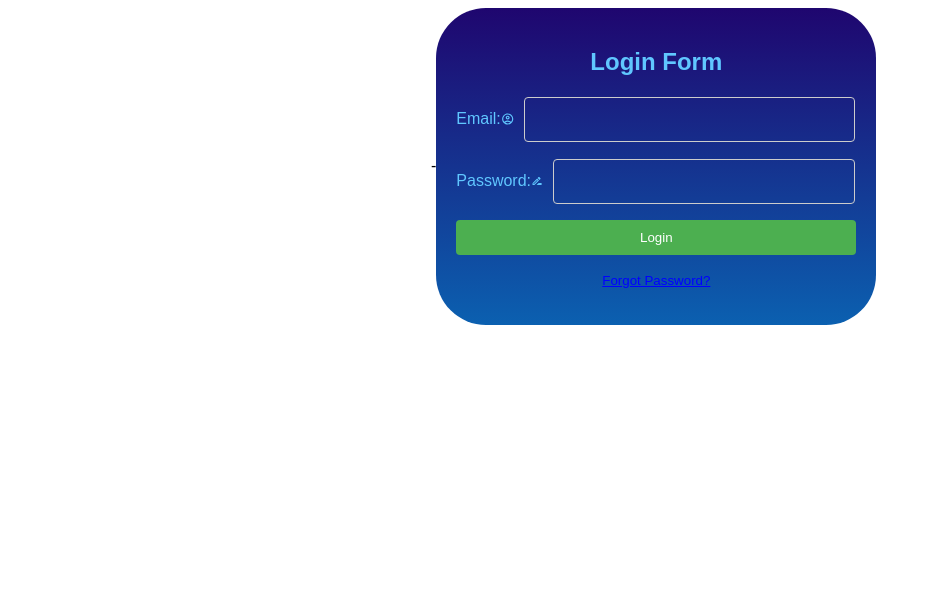
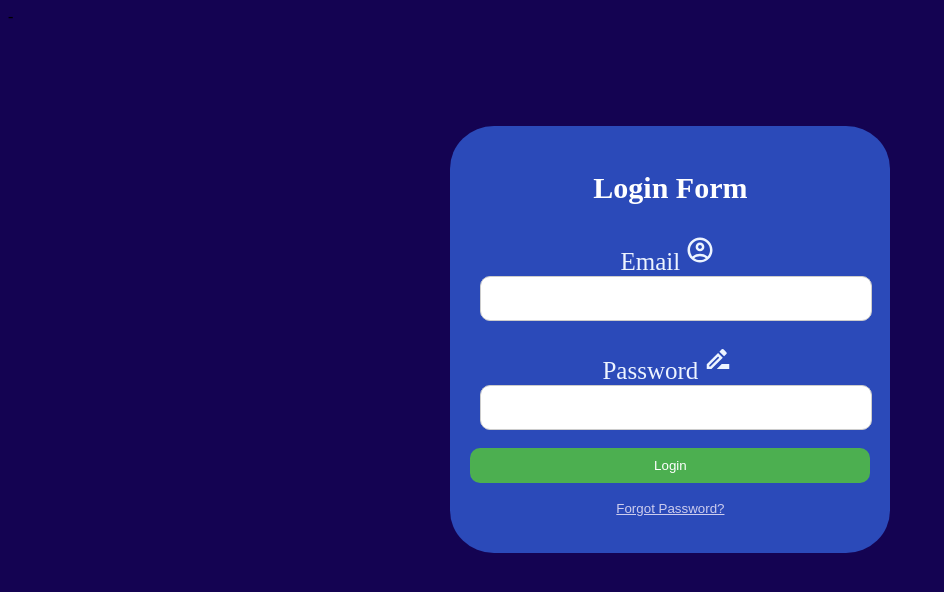
Before and after one commit to CUNY2XTECH-CITYTECH/quantum-coders, a React (Vite) app in the folder frontend/: page /login in a window 1280 px wide. Shown: the top 592 px of the page, without its empty margins (0-944 px from the left). Built offline with nearby package versions, Linux system fonts and the light colour scheme; what supertokens-web-js would draw is missing.

Commit message:
visual design update

```diff
--- a/frontend/src/components/CreateAccount/RegisterForm.tsx
+++ b/frontend/src/components/CreateAccount/RegisterForm.tsx
@@ -99,15 +99,18 @@ export const RegisterForm = () => {
     };
 
     return (
-        <div className="form-container">
-            <div className="header">
-                <div className="text">Create Account</div>
+        <>
+        <div>
+        <body className="Signup-Body">
+            <div className="form-container-Signup">
+                <div className="header-Signup">
+                    <div className="text-Signup">Create Account</div>
                 </div>
                 <form onSubmit={handleSubmit}>
-                <div className="inputs">
-                    <div className="input-field">
-                        <p className="tilted">Full name</p>
-                        <div className="input-icon">
+                    <div className="inputs-Signup">
+                        <div className="input-field-Signup">
+                            <p className="tilted-Signup">Full name</p>
+                            <div className="input-icon-Signup">
                                 <MdOutlineDriveFileRenameOutline />
                                 <input
                                     type="text"
@@ -117,9 +120,9 @@ export const RegisterForm = () => {
                                     onChange={handleChange} required />
                             </div>
                         </div>
-                    <div className="input-field">
-                        <p className="tilted">Username</p>
-                        <div className="input-icon">
+                        <div className="input-field-Signup">
+                            <p className="tilted-Signup">Username</p>
+                            <div className="input-icon-Signup">
                                 <MdOutlineDriveFileRenameOutline />
                                 <input
                                     type="text"
@@ -129,20 +132,20 @@ export const RegisterForm = () => {
                                     onChange={handleChange} required />
                             </div>
                         </div>
-                    <div className="input-field">
-                        <p className="tilted">E-mail</p>
-                        <div className="input-icon">
+                        <div className="input-field-Signup">
+                            <p className="tilted-Signup">E-mail</p>
+                            <div className="input-icon-Signup">
                                 <MdOutlineAccountCircle />
                                 <input type="email"
                                     name="email" placeholder="Email"
                                     value={form.email}
                                     onChange={handleChange} required />
-                            {errors.email && <p className="error-message">{errors.email}</p>}
                             </div>
+                            {errors.email && <p className="error-message-Signup">{errors.email}</p>}
                         </div>
-                    <div className="input-field">
-                        <p className="tilted">Password</p>
-                        <div className="input-icon">
+                        <div className="input-field-Signup">
+                            <p className="tilted-Signup">Password</p>
+                            <div className="input-icon-Signup">
                                 <MdOutlineAccountCircle />
                                 <input
                                     type={showPassword ? "text" : "password"}
@@ -152,12 +155,12 @@ export const RegisterForm = () => {
                                 <span onClick={() => setShowPassword(!showPassword)} className="eye-icon">
                                     {showPassword ? <RiEyeLine /> : <RiEyeCloseLine />}
                                 </span>
-                            {errors.password && <p className="error-message">{errors.password}</p>}
                             </div>
+                            {errors.password && <p className="error-message-Signup">{errors.password}</p>}
                         </div>
-                    <div className="input-field">
-                        <p className="tilted">Enter again the password</p>
-                        <div className="input-icon">
+                        <div className="input-field-Signup">
+                            <p className="tilted-Signup">Enter again the password</p>
+                            <div className="input-icon-Signup">
                                 <RiLockPasswordLine />
                                 <input
                                     type={showPasswordConfirm ? "text" : "password"}
@@ -169,19 +172,23 @@ export const RegisterForm = () => {
                                     {showPasswordConfirm ? <RiEyeLine /> : <RiEyeCloseLine />}
                                 </span>
                             </div>
-                        {errors.confirmPassword && <p className="error-message">{errors.confirmPassword}</p>}
+                            {errors.confirmPassword && <p className="error-message-Signup">{errors.confirmPassword}</p>}
                         </div>
                     </div>
-                <button type="submit" className="bttn-send">
-                    <IoSend /> Sign Up
+                    <button type="submit" className="bttn-send-Signup">
+                        <IoSend /> Register
                     </button>
-                {errorMsg && <p className="error-message">{errorMsg}</p>}
-                {successMsg && <p className="success-message">{successMsg}</p>}
+                    {errorMsg && <p className="error-message-Signup">{errorMsg}</p>}
+                    {successMsg && <p className="success-message-Signup">{successMsg}</p>}
                     <br></br>
-                <button type="button" className="bttn-have-acc" onClick={() => navigate("/login")}>Having Account?</button>
+                    <br></br>
+                    <button type="button" className="bttn-have-acc-Signup" onClick={() => navigate("/login")}>Having Account?</button>
 
                 </form>
             </div>
+        </body>
+        </div>
+        </>
     );
 };
 
--- a/frontend/src/components/CreateAccount/Style.css
+++ b/frontend/src/components/CreateAccount/Style.css
@@ -1,43 +1,47 @@
-body {
+body .Signup-Body {
     background-color: #140352;
     display: flex;
     justify-content: center;
     align-items: center;
     width: 100%;
     font-family: 'Poppins', sans-serif;
+    padding:15px;
 }
 
-.form-container {
+.error-message-Signup {
+    color: #fff;
+}
+.form-container-Signup {
     background: linear-gradient(#1f066f, #0B60B0);
     color: #60c7ff;
     text-align: center;
     margin: 20px;
     padding: 20px;
     border-radius: 50px;
-    width: 70%;
+    width: 50%;
     max-width: 100%;
     padding-left: 100px;
     padding-right: 100px;
 }
 
 
-.button-send {
+.button-send-Signup {
     padding: 5px;
     text-align: center;
     box-shadow: 0px 0px 10px rgba(0, 0, 0, 0.5);
     font-size: 30px;
 }
 
-.header {
+.header-Signup {
     margin-top: 30px;
 }
 
-.text {
+.text-Signup {
     font-weight: bold;
     font-size: 3rem;
 }
 
-.inputs {
+.inputs-Signup {
     display: flex;
     flex-direction: column;
     align-items: center;
@@ -46,19 +50,20 @@ body {
 
 }
 
-.input-field {
+.input-field-Signup {
     width: 100%;
     max-width: 80%;
-    margin:1px;
+    margin:0.5px;
 }
 
-.tilted {
+.tilted-Signup {
     font-size: 1.4rem;
     margin-bottom: 5px;
     text-align: left;
+    font-family:Arial, Helvetica, sans-serif;
 }
 
-.input-icon {
+.input-icon-Signup {
     display: flex;
     align-items: center;
     background: white;
@@ -67,7 +72,7 @@ body {
     gap: 10px;
 }
 
-.input-icon svg {
+.input-icon-Signup svg {
     font-size: 20px;
     color: #3f8cff;
 }
@@ -82,7 +87,7 @@ input {
 }
 
 /*button have a account and send account*/
-.bttn-have-acc, .bttn-send {
+.bttn-have-acc-Signup, .bttn-send-Signup {
     appearance: button;
     border: solid transparent;
     border-radius: 16px;
@@ -109,20 +114,20 @@ input {
     vertical-align: middle;
     white-space: nowrap;
 }
-.bttn-have-acc{
+.bttn-have-acc-Signup{
     background-color: #186dd6;
     color: #FFFFFF;
-    width: 65%;
+    width: 35%;
     padding-bottom: 20px;
 }
 
-.bttn-send {
+.bttn-send-Signup {
     background-color: #1899D6;
     color: #FFFFFF;
-    width: 35%;
+    width: 25%;
 }
 
-.bttn-have-acc:after, .bttn-send:after {
+.bttn-have-acc-Signup:after, .bttn-send-Signup:after {
     background-clip: padding-box;
     border: solid transparent;
     border-radius: 16px;
@@ -136,28 +141,28 @@ input {
     z-index: -1;
 }
 
-.bttn-have-acc:after{
+.bttn-have-acc-Signup:after{
     background-color: #3c88e5;
 }
-.bttn-send:after {
+.bttn-send-Signup:after {
     background-color: #1CB0F6;
 }
 
-.bttn-have-acc,
-.bttn-have-acc:focus, .bttn-send, .bttn-send:focus {
+.bttn-have-acc-Signup,
+.bttn-have-acc-Signup:focus, .bttn-send-Signup, .bttn-send-Signup:focus {
     user-select: auto;
 }
 
-.bttn-have-acc:hover:not(:disabled), .bttn-send:hover:not(:disabled) {
+.bttn-have-acc-Signup:hover:not(:disabled), .bttn-send-Signup:hover:not(:disabled) {
     filter: brightness(1.1);
     -webkit-filter: brightness(1.1);
 }
 
-.bttn-have-acc:disabled, .bttn-send:disabled {
+.bttn-have-acc-Signup:disabled, .bttn-send-Signup:disabled {
     cursor: auto;
 }
 
-.bttn-have-acc:active, .bttn-send:active {
+.bttn-have-acc-Signup:active, .bttn-send-Signup:active {
     border-width: 4px 0 0;
     background: none;
 }
--- a/frontend/src/components/HomePage/home.css
+++ b/frontend/src/components/HomePage/home.css
@@ -3,15 +3,16 @@
     text-align: center;
   }
   body{
-    background-color: #fff;
+    background-color: #140352;
   }
   .header {
     display: flex;
     justify-content: space-between;
     align-items: center;
-    background-color: #282c34;
+    background-color: #001c55;
     padding: 10px 20px;
     color: white;
+    border-radius: 5%;
   }
 
   .left-buttons button,
@@ -30,6 +31,9 @@
     background-color: #21a1f1;
   }
 
+  .success-message{
+    color:aquamarine;
+  }
   .title {
     font-size: 24px;
     font-weight: bold;
@@ -37,4 +41,5 @@
 
   .content {
     margin-top: 20px;
+    color:#afe3f2;
   }
--- a/frontend/src/components/HomePage/homepage.tsx
+++ b/frontend/src/components/HomePage/homepage.tsx
@@ -1,19 +1,26 @@
-import React, { useState, useEffect} from "react";
+import /*React,*/ { useState, useEffect} from "react";
 import { useNavigate, useLocation } from "react-router-dom";
 import "./home.css";
 
 const Homepage = () => {
   const navigate = useNavigate();
   const location = useLocation();
-  const state = location.state as { signupSuccess?: boolean } | null;
+  const stateSignup = location.state as { signupSuccess?: boolean } | null;
+  const stateLogin = location.state as { loginSuccess?: boolean } | null;
   const [message, setMessage] = useState("");
 
   useEffect(() => {
-    if (state?.signupSuccess) {
+    if (stateSignup?.signupSuccess) {
       setMessage("Your account has been successfully created");
       setTimeout(() => setMessage(""), 5000);
     }
-  }, [state]);
+  }, [stateSignup]);
+  useEffect(() => {
+    if (stateLogin?.loginSuccess) {
+      setMessage("Your account has been successfully login");
+      setTimeout(() => setMessage(""), 5000);
+    }
+  }, [stateLogin]);
 
   return (
     <div className="homepage">
--- a/frontend/src/components/LoginAcc/login-form.css
+++ b/frontend/src/components/LoginAcc/login-form.css
@@ -1,62 +1,88 @@
-body{
+body {
   background-color: #140352;
 }
-.form-container {
+
+.form-container-login {
   width: 100%;
   max-width: 400px;
   margin: 0 auto;
   padding: 20px;
   text-align: center;
+  color: #fff;
+  background-color: #2b4ab9;
+  border-radius: 10%;
+  align-items: center;
+  margin: 35%;
+  margin-top: 100px;
+  margin-bottom: 100px;
 }
 
-  .form-group {
+.form-group-login {
   margin-bottom: 15px;
   display: flex;
   align-items: center;
 }
 
-  .input-field {
+.input-field-login {
   padding: 10px;
   margin-left: 10px;
-    width: calc(100% - 30px);  /* Adjust for icon and spacing */
-    border-radius: 4px;
+  width: calc(100% - 30px);
+  /* Adjust for icon and spacing */
+  border-radius: 10px;
   border: 1px solid #ccc;
+  background-color: #fff;
 }
 
-  .error {
+.error-login {
   color: red;
   font-size: 12px;
 }
 
-  .btn-submit {
+.h2-login {
+  font-size: 30px;
+}
+
+.label-login {
+  color: #edf4ff;
+  font-size: 25px;
+}
+
+.input-icon-login svg {
+  font-size: 30px;
+  color: #edf4ff;
+  padding:5px
+}
+
+.btn-submit-login {
   background-color: #4CAF50;
   color: white;
   padding: 10px 15px;
   border: none;
   cursor: pointer;
   width: 100%;
-    border-radius: 4px;
+  text-align: center;
+  border-radius: 10px;
 }
 
-  .btn-submit:hover {
+.btn-submit:hover-login {
   background-color: #45a049;
 }
 
-  .btn-link {
+.btn-link-login {
   background: none;
-    color: blue;
+  color: rgb(205, 205, 238);
   border: none;
   text-decoration: underline;
   cursor: pointer;
 }
 
-  .form-login,
-  .form-reset {
+.form-login-login,
+.form-reset-login {
   display: flex;
   flex-direction: column;
 }
 
-  .form-group span {
+.form-group-login span {
   display: inline-flex;
   align-items: center;
   margin-right: 10px;
--- a/frontend/src/components/LoginAcc/login-form.tsx
+++ b/frontend/src/components/LoginAcc/login-form.tsx
@@ -63,7 +63,7 @@ const FormLogin = () => {
       console.log("Login successful", formData);
     }
     console.log("User signed up:", formData);
-    navigate("/");
+    navigate("/", { state: { signupSuccess: true } });
   };
 
   const handleForgotPassword = () => {
@@ -89,43 +89,49 @@ const FormLogin = () => {
   };
 
   return (
-    <div className="form-container">
-      <h2>{isForgotPassword ? 'Reset Password' : 'Login Form'}</h2>
+    <div className="form-container-login">
+      <h2 className="h2-login">{isForgotPassword ? 'Reset Password' : 'Login Form'}</h2>
 
       {/* Login Form */}
       {!isForgotPassword && (
-        <form onSubmit={handleSubmit} className="form-login">
+        <form onSubmit={handleSubmit} className="form-login-login">
           <div className="form-group">
-            <label htmlFor="email">Email:</label>
-            <MdOutlineAccountCircle />
+            <div className="input-icon-login">
+            <label htmlFor="email" className="label-login">Email</label>
+              <MdOutlineAccountCircle className="input-icon-login"/>
+              </div>
             <input
               type="email"
               id="email"
               name="email"
               value={formData.email}
               onChange={handleChange}
-              className="input-field"
+              className="input-field-login"
               aria-label="Email Address"
             />
-            {errors.email && <span className="error">{errors.email}</span>}
+            {errors.email && <span className="error-login">{errors.email}</span>}
           </div>
+          <br></br>
           <div className="form-group">
-            <label htmlFor="password">Password:</label>
-            <MdOutlineDriveFileRenameOutline />
+            <div className="input-icon-login">
+              <label htmlFor="password" className="label-login">Password</label>
+              <MdOutlineDriveFileRenameOutline/>
+            </div>
             <input
               type="password"
               id="password"
               name="password"
               value={formData.password}
               onChange={handleChange}
-              className="input-field"
+              className="input-field-login"
               aria-label="Password"
             />
-            {errors.password && <span className="error">{errors.password}</span>}
+            {errors.password && <span className="error-login">{errors.password}</span>}
           </div>
-          <button type="submit" className="btn-submit">Login</button>
+          <br></br>
+          <button type="submit" className="btn-submit-login">Login</button>
           <p>
-            <button type="button" onClick={handleForgotPassword} className="btn-link">
+            <button type="button" onClick={handleForgotPassword} className="btn-link-login">
               Forgot Password?
             </button>
           </p>
@@ -134,8 +140,8 @@ const FormLogin = () => {
 
       {/* Forgot Password Form */}
       {isForgotPassword && (
-        <form onSubmit={handleResetPasswordSubmit} className="form-reset">
-          <div className="form-group">
+        <form onSubmit={handleResetPasswordSubmit} className="form-reset-login">
+          <div className="form-group-login">
             <label htmlFor="resetEmail">Enter your email to reset password:</label>
             <MdOutlineDriveFileRenameOutline />
             <input
@@ -143,13 +149,13 @@ const FormLogin = () => {
               id="resetEmail"
               value={resetPasswordData.email}
               onChange={handleResetPasswordChange}
-              className="input-field"
+              className="input-field-login"
               aria-label="Reset Email Address"
             />
           </div>
-          <button type="submit" className="btn-submit">Reset Password</button>
+          <button type="submit" className="btn-submit-login">Reset Password</button>
           <p>
-            <button type="button" onClick={() => setIsForgotPassword(false)} className="btn-link">
+            <button type="button" onClick={() => setIsForgotPassword(false)} className="btn-link-login">
               Back to Login
             </button>
           </p>
```
Also changed, not shown: frontend/src/components/HomePage/components.tsx (added, +43 -0 lines). Lines whose indentation alone changed are shown as unchanged.
